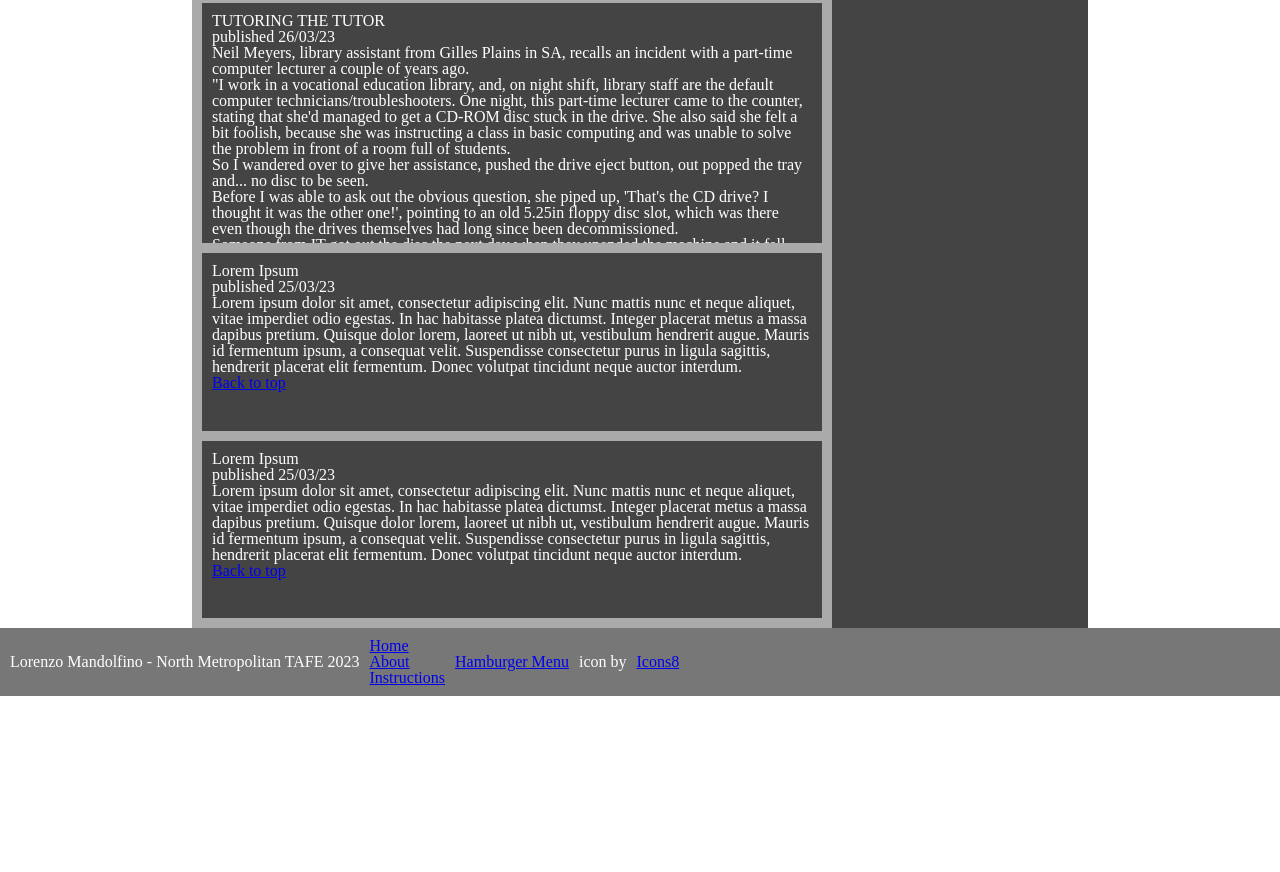
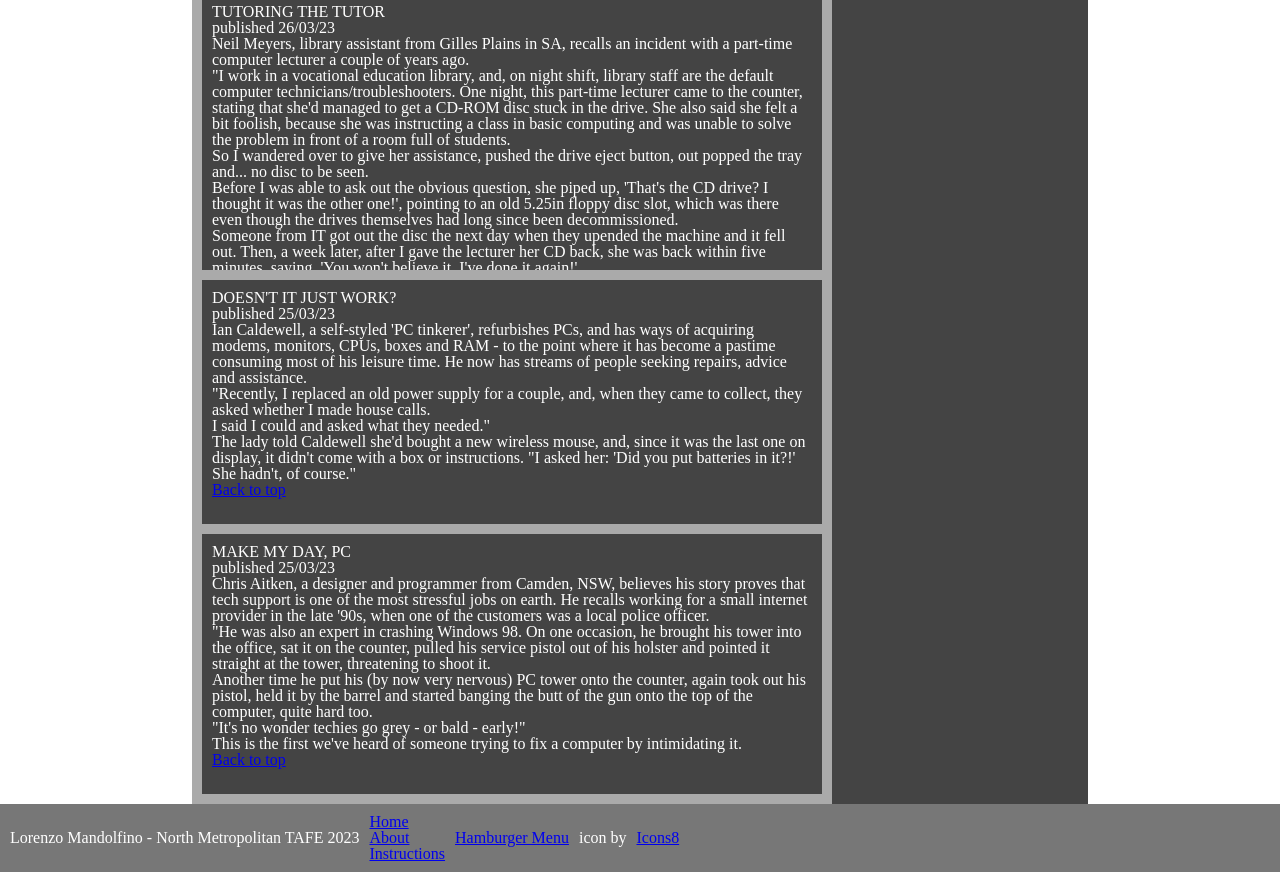
Before and after one commit to LegendLoreLori/WebTech-Portfolio, a plain HTML site: page phase-3/index.html in a window 1280 px wide. Shown: the part 578-1450 px from the top of the page. Before the commit the page ends 1274 px from the top, so only its background shows below. Drawn offline with Linux system fonts and the light colour scheme.

Commit message:
feat: update article content

```diff
--- a/phase-3/index.html
+++ b/phase-3/index.html
@@ -106,15 +106,25 @@
         </article>
         <article class="flex-vertical-item">
             <header>
-                <h2>Lorem Ipsum</h2>
+                <h2>DOESN'T IT JUST WORK? </h2>
             </header>
             <section>
                 <h3>published 25/03/23</h3>
-                <p>Lorem ipsum dolor sit amet, consectetur adipiscing elit. Nunc mattis nunc et neque aliquet, vitae
-                    imperdiet odio egestas. In hac habitasse platea dictumst. Integer placerat metus a massa dapibus pretium.
-                    Quisque dolor lorem, laoreet ut nibh ut, vestibulum hendrerit augue. Mauris id fermentum ipsum, a
-                    consequat velit. Suspendisse consectetur purus in ligula sagittis, hendrerit placerat elit fermentum.
-                    Donec volutpat tincidunt neque auctor interdum.</p>
+                <p>Ian Caldewell, a self-styled 'PC tinkerer', refurbishes PCs, and has ways of
+                    acquiring modems, monitors, CPUs, boxes and RAM - to the point where it has
+                    become a pastime consuming most of his leisure time. He now has streams of
+                    people seeking repairs, advice and assistance. </p>
+
+                <p>"Recently, I replaced an old power supply for a couple, and, when they came
+                    to collect, they asked whether I made house calls.</p>
+
+                <p>I said I could and asked what they needed."</p>
+
+                <p>The lady told Caldewell she'd bought a new wireless mouse, and, since it
+                    was the last one on display, it didn't come with a box or instructions.
+                    "I asked her: 'Did you put batteries in it?!'</p>
+
+                <p>She hadn't, of course."</p>
             </section>
             <footer>
                 <a href="#">Back to top</a>
@@ -122,15 +132,26 @@
         </article>
         <article class="flex-vertical-item">
             <header>
-                <h2>Lorem Ipsum</h2>
+                <h2>MAKE MY DAY, PC</h2>
             </header>
             <section>
                 <h3>published 25/03/23</h3>
-                <p>Lorem ipsum dolor sit amet, consectetur adipiscing elit. Nunc mattis nunc et neque aliquet, vitae
-                    imperdiet odio egestas. In hac habitasse platea dictumst. Integer placerat metus a massa dapibus pretium.
-                    Quisque dolor lorem, laoreet ut nibh ut, vestibulum hendrerit augue. Mauris id fermentum ipsum, a
-                    consequat velit. Suspendisse consectetur purus in ligula sagittis, hendrerit placerat elit fermentum.
-                    Donec volutpat tincidunt neque auctor interdum.</p>
+                <p>Chris Aitken, a designer and programmer from Camden, NSW, believes his story
+                    proves that tech support is one of the most stressful jobs on earth. He recalls
+                    working for a small internet provider in the late '90s, when one of the customers
+                    was a local police officer.</p>
+
+                <p>"He was also an expert in crashing Windows 98. On one occasion, he brought his
+                    tower into the office, sat it on the counter, pulled his service pistol out of
+                    his holster and pointed it straight at the tower, threatening to shoot it.</p>
+
+                <p>Another time he put his (by now very nervous) PC tower onto the counter, again
+                    took out his pistol, held it by the barrel and started banging the butt of the
+                    gun onto the top of the computer, quite hard too.</p>
+
+                <p>"It's no wonder techies go grey - or bald - early!"</p>
+
+                <p>This is the first we've heard of someone trying to fix a computer by intimidating it.</p>
             </section>
             <footer>
                 <a href="#">Back to top</a>
```
